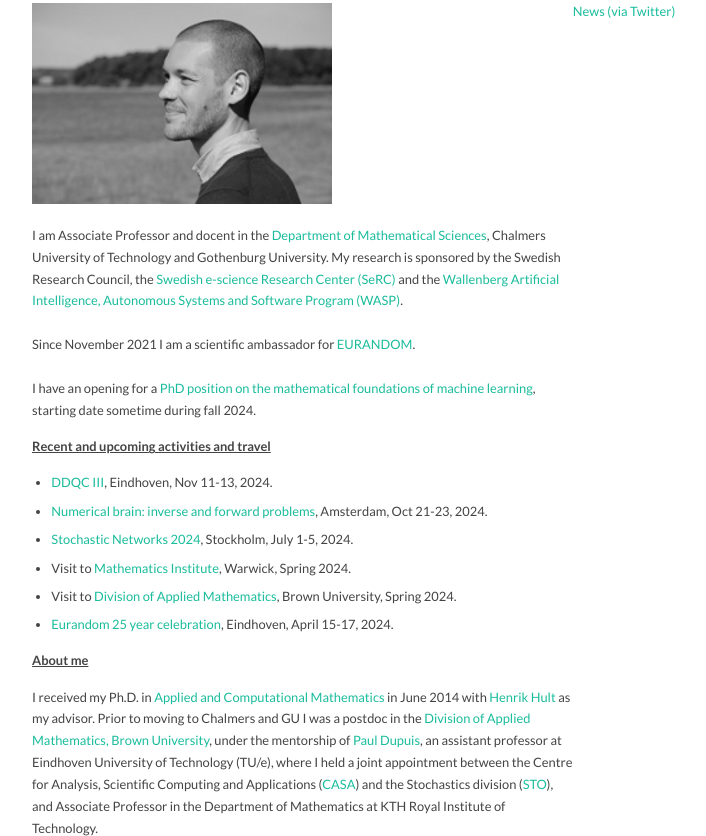
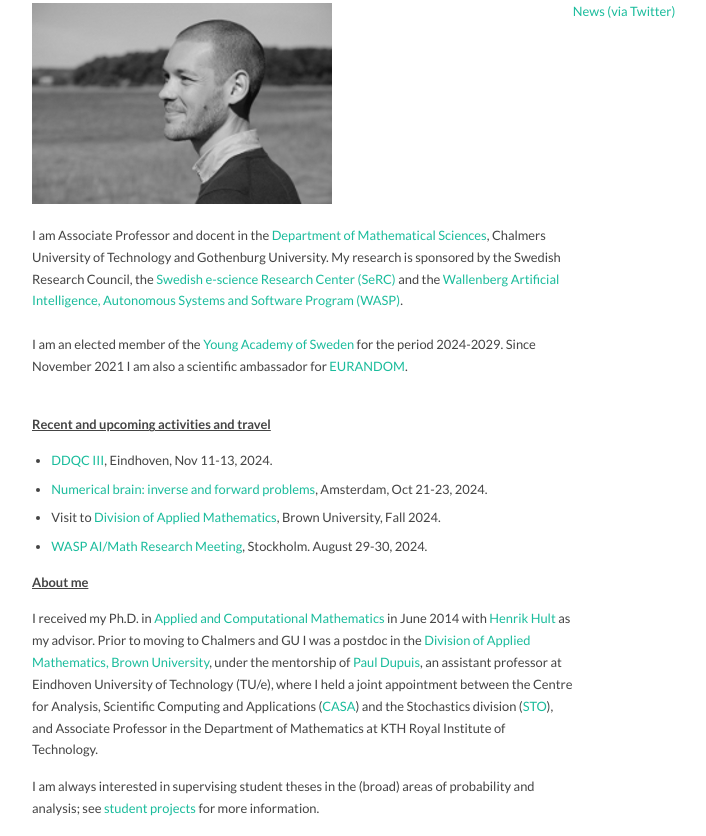
Before and after one commit to pierrenyq/pierrenyq.github.io, a plain HTML site: page index.html in a window 1280 px wide. Shown: the part 585-1421 px from the top of the page, without its empty margins (88-794 px from the left). Drawn offline with Linux system fonts and the light colour scheme.

Commit message:
Add files via upload

```diff
--- a/index.html
+++ b/index.html
@@ -213,10 +213,10 @@ p.k.u.nyquist [at] tue.nl</p> -->
 <p>I am Associate Professor and docent in the <a href="https://www.chalmers.se/en/departments/mv/">Department of Mathematical Sciences</a>, Chalmers University of Technology and Gothenburg University. My research is sponsored by the Swedish Research Council, the <a href="https://e-science.se">Swedish e-science Research Center (SeRC)</a>
 and the <a href="https://wasp-sweden.org">Wallenberg Artificial Intelligence, Autonomous Systems and Software Program (WASP)</a>. <br>
 <br>
-Since November 2021 I am a scientific ambassador for <a href="https://www.eurandom.tue.nl">EURANDOM</a>.
+I am an elected member of the <a href="https://sverigesungaakademi.se/en/">Young Academy of Sweden</a> for the period 2024-2029. Since November 2021 I am also a scientific ambassador for <a href="https://www.eurandom.tue.nl">EURANDOM</a>.
 <br>
 <br>
-I have an opening for a <a href="open.html">PhD position on the mathematical foundations of machine learning</a>, starting date sometime during fall 2024.
+<!--I have an opening for a <a href="open.html">PhD position on the mathematical foundations of machine learning</a>, starting date sometime during fall 2024.-->
 
 
 
@@ -225,10 +225,9 @@ I have an opening for a <a href="open.html">PhD position on the mathematical fou
 <ul>
 <li> <a href="">DDQC III</a>, Eindhoven, Nov 11-13, 2024. </li>
 <li> <a href="">Numerical brain: inverse and forward problems</a>, Amsterdam, Oct 21-23, 2024. </li>
-<li> <a href="">Stochastic Networks 2024</a>, Stockholm, July 1-5, 2024. </li>
-<li> Visit to <a href="https://warwick.ac.uk/fac/sci/maths/">Mathematics Institute</a>, Warwick, Spring 2024. </li>
-<li> Visit to <a href="https://www.brown.edu/academics/applied-mathematics/">Division of Applied Mathematics</a>, Brown University, Spring 2024. </li>
-<li> <a href="">Eurandom 25 year celebration</a>, Eindhoven, April 15-17, 2024. </li>
+<li> Visit to <a href="https://www.brown.edu/academics/applied-mathematics/">Division of Applied Mathematics</a>, Brown University, Fall 2024. </li>
+<li> <a href="https://wasp-sweden.org">WASP AI/Math Research Meeting</a>, Stockholm. August 29-30, 2024. </li>
+
 <!--<li> Visit to <a href="https://warwick.ac.uk/fac/sci/statistics/news/algorithms-seminars">Algorithms & Computationally Intensive Inference seminar</a>, Warwick, Feb 23, 2024. </li>-->
 <!--<li> <a href="https://www.math.ku.dk/english/research/ie/seminar-in-insurance-and-economics/">Insurance and Economics seminar</a> Copenhagen, September 7, 2023.</li>-->
 <!--<li> Visit to <a href="https://icaapsp2024.in">ICAAPSP 2024</a>, Kerala, India, Jan 18-20, 2024 </li>
```
Also changed, not shown: Home.html (+8 -6 lines), research.html (+10 -1 lines), teaching.html (+2 -0 lines).
